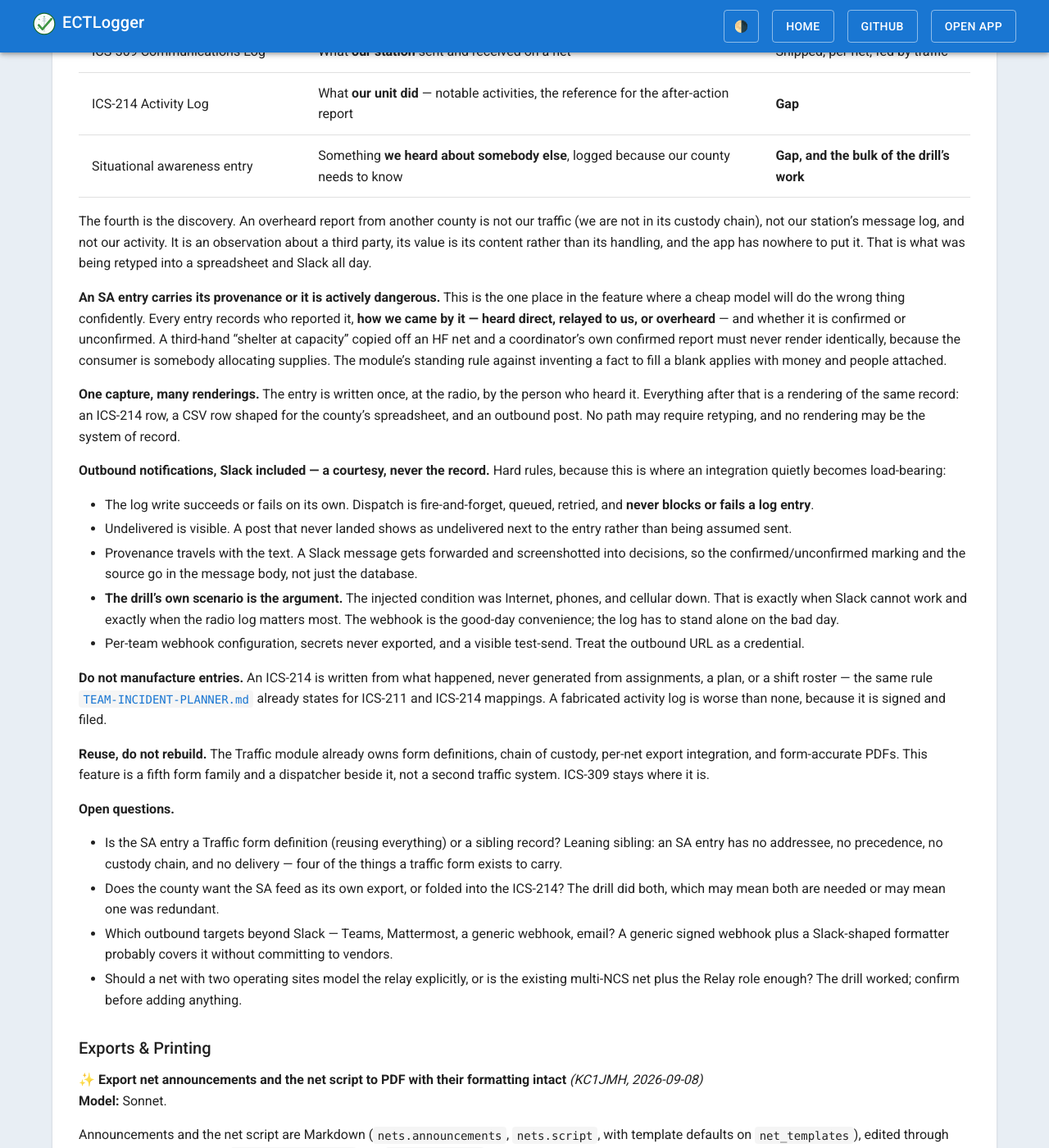
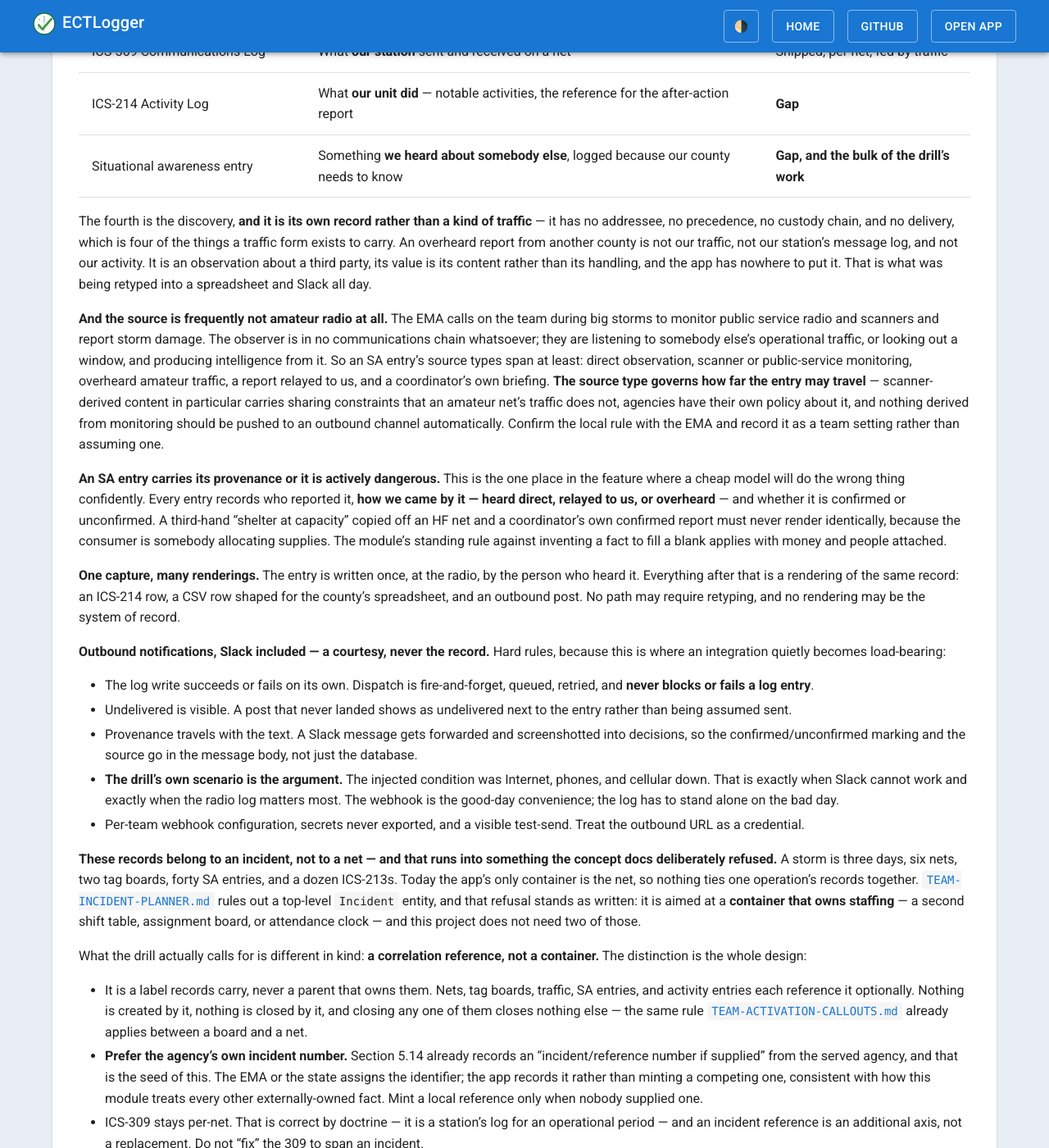
Before and after one commit to bradbrownjr/ectlogger, a Jekyll site: the page built from docs/ROADMAP.md, in a window 1280 px wide and 1400 px high, scrolled down 12771 px. Shown: the whole window at 82% size. Built offline with Jekyll 4.4.1, drawn with Linux system fonts in a browser that asks for light colours; our own code applies the rules of GitHub Pages for plain Markdown files; some of the changed text lies outside the part shown.

Commit message:
docs: SA entries are their own record, and records correlate by incident
Two corrections from Brad after the drill.

Situational-awareness entries are confirmed as a sibling record rather than
a traffic form, and their sources are frequently not amateur radio at all:
the EMA tasks the team with monitoring public service radio and scanners
during storms and reporting damage, where the observer is in no
communications chain whatsoever. Source types therefore span direct
observation, scanner monitoring, overheard amateur traffic, relayed
reports, and coordinator briefings -- and the source type governs how far
an entry may travel, since scanner-derived content carries sharing
constraints an amateur net's traffic does not. Nothing derived from
monitoring is pushed outbound automatically, and the local rule is asked
rather than assumed.

The larger point is that forms and SA entries belong to an incident, not a
net. A storm is several nets, more than one tag board, and dozens of
messages and observations, and the net is currently the only container for
any of them. This runs into the planner's refusal of a top-level Incident
entity, so the tension is recorded rather than quietly reversed: that
refusal targets containers that own staffing and it stands. What is needed
is a correlation reference -- a label records carry, preferring the served
agency's own incident number that section 5.14 already captures, never a
parent that owns, creates, or closes anything. ICS-309 stays per-net, which
is correct by doctrine.

The tripwire is stated now so it is not crossed by accretion: if that
reference gains a lifecycle, its own permissions, its own child records, or
a staffing role, it has become the entity the planner refused, and that
must be a deliberate decision rather than the sum of six convenient
additions. Noted in the planner, the hub's planner-extension paragraph, and
both places 5.14 and 5.19 touch incident identity.

Co-Authored-By: Claude Opus 5 <noreply@anthropic.com>
Claude-Session: https://claude.ai/code/session_018UAo5kvnrfbeiLuzfXbk9A

```diff
--- a/docs/ROADMAP.md
+++ b/docs/ROADMAP.md
@@ -431,7 +431,9 @@ Per-net leaderboards already exist and set the pattern to follow — `statistics
 | ICS-214 Activity Log | What **our unit did** — notable activities, the reference for the after-action report | **Gap** |
 | Situational awareness entry | Something **we heard about somebody else**, logged because our county needs to know | **Gap, and the bulk of the drill's work** |
 
-The fourth is the discovery. An overheard report from another county is not our traffic (we are not in its custody chain), not our station's message log, and not our activity. It is an observation about a third party, its value is its content rather than its handling, and the app has nowhere to put it. That is what was being retyped into a spreadsheet and Slack all day.
+The fourth is the discovery, **and it is its own record rather than a kind of traffic** — it has no addressee, no precedence, no custody chain, and no delivery, which is four of the things a traffic form exists to carry. An overheard report from another county is not our traffic, not our station's message log, and not our activity. It is an observation about a third party, its value is its content rather than its handling, and the app has nowhere to put it. That is what was being retyped into a spreadsheet and Slack all day.
+
+**And the source is frequently not amateur radio at all.** The EMA calls on the team during big storms to monitor public service radio and scanners and report storm damage. The observer is in no communications chain whatsoever; they are listening to somebody else's operational traffic, or looking out a window, and producing intelligence from it. So an SA entry's source types span at least: direct observation, scanner or public-service monitoring, overheard amateur traffic, a report relayed to us, and a coordinator's own briefing. **The source type governs how far the entry may travel** — scanner-derived content in particular carries sharing constraints that an amateur net's traffic does not, agencies have their own policy about it, and nothing derived from monitoring should be pushed to an outbound channel automatically. Confirm the local rule with the EMA and record it as a team setting rather than assuming one.
 
 **An SA entry carries its provenance or it is actively dangerous.** This is the one place in the feature where a cheap model will do the wrong thing confidently. Every entry records who reported it, **how we came by it — heard direct, relayed to us, or overheard** — and whether it is confirmed or unconfirmed. A third-hand "shelter at capacity" copied off an HF net and a coordinator's own confirmed report must never render identically, because the consumer is somebody allocating supplies. The module's standing rule against inventing a fact to fill a blank applies with money and people attached.
 
@@ -445,13 +447,23 @@ The fourth is the discovery. An overheard report from another county is not our
 - **The drill's own scenario is the argument.** The injected condition was Internet, phones, and cellular down. That is exactly when Slack cannot work and exactly when the radio log matters most. The webhook is the good-day convenience; the log has to stand alone on the bad day.
 - Per-team webhook configuration, secrets never exported, and a visible test-send. Treat the outbound URL as a credential.
 
+**These records belong to an incident, not to a net — and that runs into something the concept docs deliberately refused.** A storm is three days, six nets, two tag boards, forty SA entries, and a dozen ICS-213s. Today the app's only container is the net, so nothing ties one operation's records together. [`TEAM-INCIDENT-PLANNER.md`](concepts/TEAM-INCIDENT-PLANNER.md) rules out a top-level `Incident` entity, and that refusal stands as written: it is aimed at a **container that owns staffing** — a second shift table, assignment board, or attendance clock — and this project does not need two of those.
+
+What the drill actually calls for is different in kind: **a correlation reference, not a container.** The distinction is the whole design:
+
+- It is a label records carry, never a parent that owns them. Nets, tag boards, traffic, SA entries, and activity entries each reference it optionally. Nothing is created by it, nothing is closed by it, and closing any one of them closes nothing else — the same rule [`TEAM-ACTIVATION-CALLOUTS.md`](concepts/TEAM-ACTIVATION-CALLOUTS.md) already applies between a board and a net.
+- **Prefer the agency's own incident number.** Section 5.14 already records an "incident/reference number if supplied" from the served agency, and that is the seed of this. The EMA or the state assigns the identifier; the app records it rather than minting a competing one, consistent with how this module treats every other externally-owned fact. Mint a local reference only when nobody supplied one.
+- ICS-309 stays per-net. That is correct by doctrine — it is a station's log for an operational period — and an incident reference is an additional axis, not a replacement. Do not "fix" the 309 to span an incident.
+- **The tripwire, stated now so it is not crossed by accretion:** the moment this reference grows a lifecycle, its own permissions, its own child records, or any staffing role, it has become the entity the planner refused. That may eventually be the right call, but it must be a deliberate decision with its own review, not the accumulated result of six convenient additions.
+
 **Do not manufacture entries.** An ICS-214 is written from what happened, never generated from assignments, a plan, or a shift roster — the same rule [`TEAM-INCIDENT-PLANNER.md`](concepts/TEAM-INCIDENT-PLANNER.md) already states for ICS-211 and ICS-214 mappings. A fabricated activity log is worse than none, because it is signed and filed.
 
 **Reuse, do not rebuild.** The Traffic module already owns form definitions, chain of custody, per-net export integration, and form-accurate PDFs. This feature is a fifth form family and a dispatcher beside it, not a second traffic system. ICS-309 stays where it is.
 
 **Open questions.**
 
-- Is the SA entry a Traffic form definition (reusing everything) or a sibling record? Leaning sibling: an SA entry has no addressee, no precedence, no custody chain, and no delivery — four of the things a traffic form exists to carry.
+- What does the EMA's policy actually permit for scanner-derived content — logged internally only, shared within the county, or repeatable outward? This gates the outbound dispatcher for a whole source type and has to be asked rather than assumed.
+- Where does an incident reference get created in practice, given the app is rarely the first system to know an incident exists? Most likely it arrives with the section 5.14 activation record and everything else adopts it, but confirm against a real storm rather than a drill.
 - Does the county want the SA feed as its own export, or folded into the ICS-214? The drill did both, which may mean both are needed or may mean one was redundant.
 - Which outbound targets beyond Slack — Teams, Mattermost, a generic webhook, email? A generic signed webhook plus a Slack-shaped formatter probably covers it without committing to vendors.
 - Should a net with two operating sites model the relay explicitly, or is the existing multi-NCS net plus the Relay role enough? The drill worked; confirm before adding anything.
```
Also changed, not shown: docs/concepts/TEAM-ACTIVATION-CALLOUTS.md (+2 -2 lines), docs/concepts/TEAM-INCIDENT-PLANNER.md (+2 -0 lines), docs/concepts/TEAM-MANAGEMENT-NOTES.md (+1 -1 lines).
